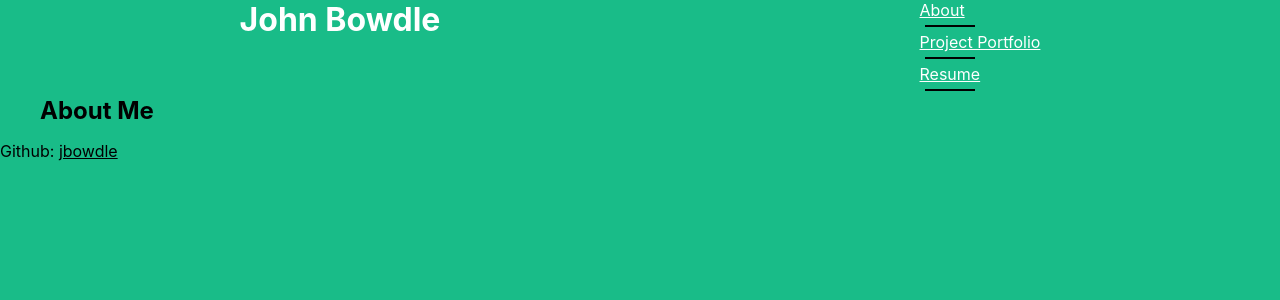
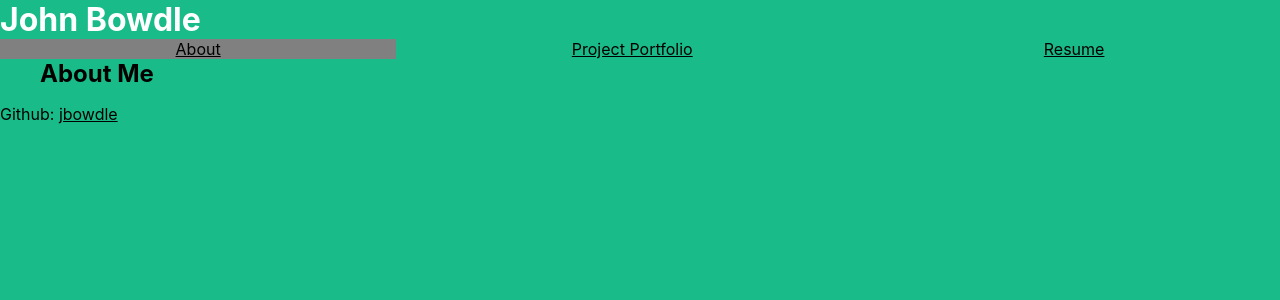
Before and after one commit to jbowdle/portfolio, a React (Create React App) app: page / in a window 1280 px wide. Shown: the top 300 px of the page. Built offline with nearby package versions, Linux system fonts and the light colour scheme.

Commit message:
removed burger and replaced w/ traditional nav bar

```diff
--- a/src/index.css
+++ b/src/index.css
@@ -62,7 +62,7 @@ body {
 }
 header {
   /* position: sticky; */
-  top: 0px;
+  /* top: 0px; */
   /* background-color: var(--accent-1); */
   color: var(--accent-1-text);
 }
@@ -95,25 +95,19 @@ header {
 }
 /* END GLOBAL STYLES */
 /* HEADER STYLES */
-header {
+nav {
+  position: sticky;
+  top: 0px;
   display: flex;
   justify-content: space-around;
 }
-nav {
-  display: grid;
+nav a {
+  background-color: var(--accent-1);
+  flex: auto;
+  text-align: center;
 }
-.burger {
-  display: grid;
-}
-.burger-bar {
-  height: 2px;
-  width: 50px;
-  margin: 5px;
-  /* move this to color storage */
-  background-color: black;
-}
-.nav-link{
-  display: none;
+nav a.active {
+  background-color: gray;
 }
 #collapse {
   display: none;
--- a/src/routes/root.jsx
+++ b/src/routes/root.jsx
@@ -5,7 +5,7 @@ export default function Root(props) {
     <div>
       <header>
         <h1>John Bowdle</h1>
-        <div className="burger">
+      </header>
       <nav>
         <NavLink
           to="/"
@@ -15,7 +15,6 @@ export default function Root(props) {
         >
           About
         </NavLink>
-            <i className="burger-bar"></i>
         <NavLink
           to="/project-portfolio"
           className={({ isActive, isPending }) =>
@@ -24,7 +23,6 @@ export default function Root(props) {
         >
           Project Portfolio
         </NavLink>
-            <i className="burger-bar"></i>
         <NavLink
           to="/resume"
           className={({ isActive, isPending }) =>
@@ -33,10 +31,7 @@ export default function Root(props) {
         >
           Resume
         </NavLink>
-            <i className="burger-bar"></i>
       </nav>
-        </div>
-      </header>
       <aside>
 
       </aside>
```
Lines whose indentation alone changed are shown as unchanged.
